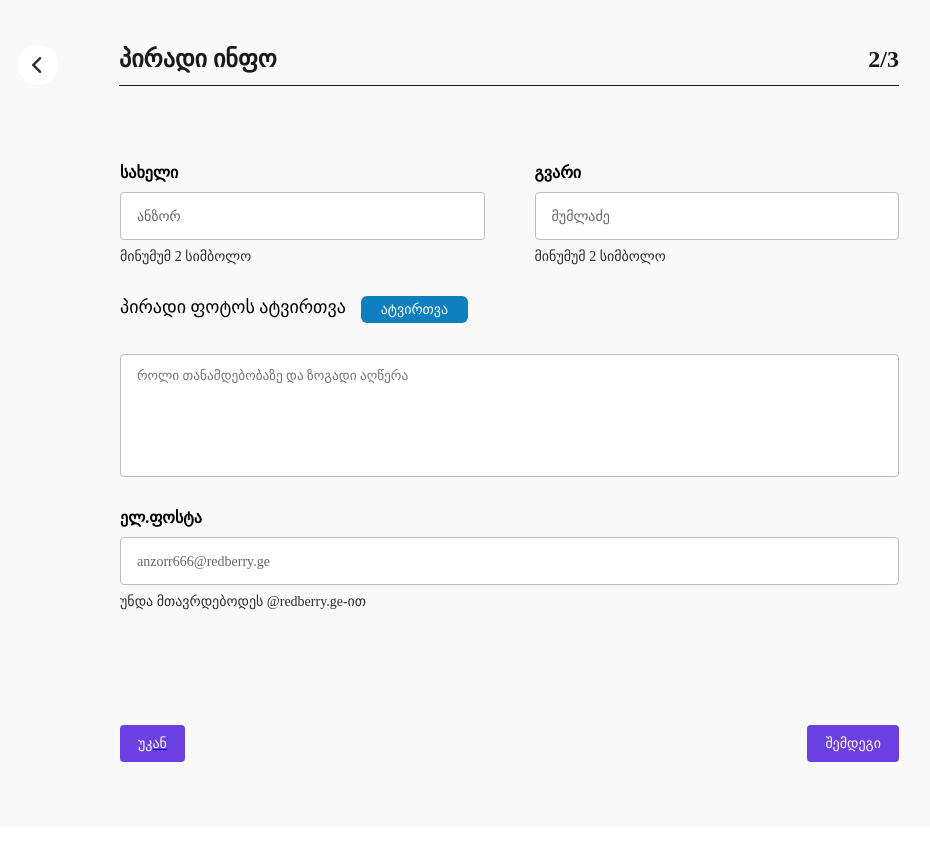
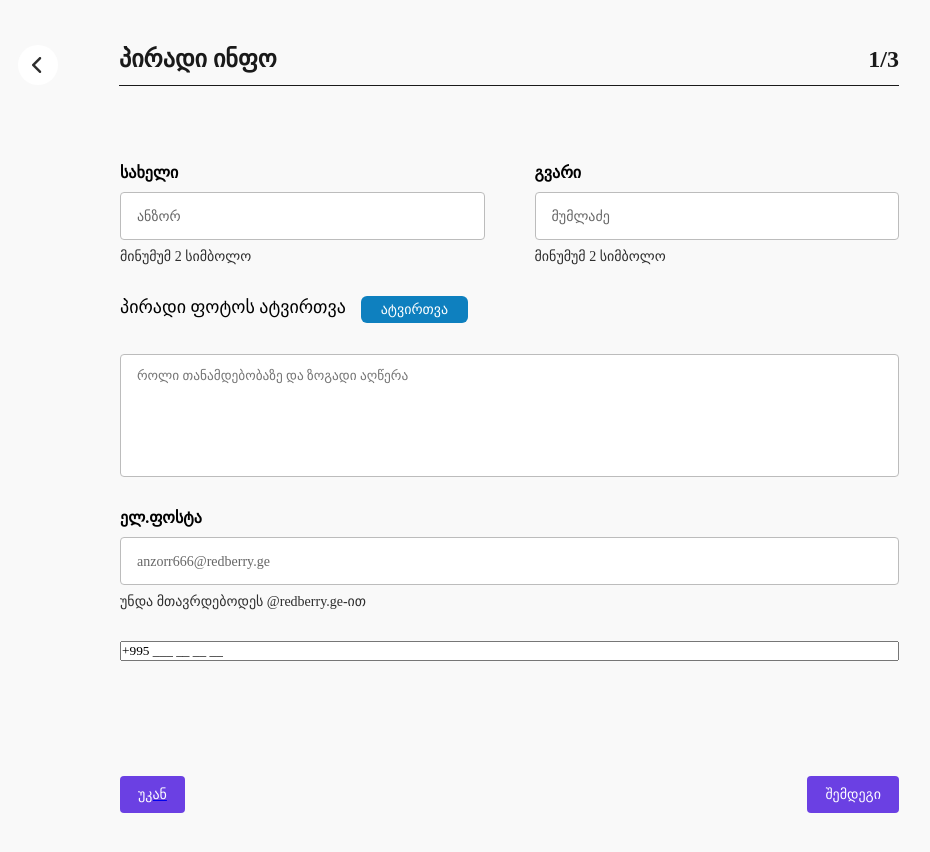
Before and after one commit to lukakhutsishvili/CVgenerator, a React (Vite) app: page /PersonalInfo in a window 1280 px wide. Shown: the top 852 px of the page, without its empty margins (30-960 px from the left). Before the commit the page ends 827 px from the top, so only its background shows below. Built offline with nearby package versions, Linux system fonts and the light colour scheme; a web font is replaced by a local one.

Commit message:
added input mask

```diff
--- a/src/components/personalInfo/Header.tsx
+++ b/src/components/personalInfo/Header.tsx
@@ -11,7 +11,7 @@ export default function Header() {
       </Link>
       <SecondDiv>
         <HeaderTxt>პირადი ინფო</HeaderTxt>
-        <HeaderTxt>2/3</HeaderTxt>
+        <HeaderTxt>1/3</HeaderTxt>
       </SecondDiv>
     </HeaderDiv>
   );
--- a/src/pages/PersonalInfo.tsx
+++ b/src/pages/PersonalInfo.tsx
@@ -5,12 +5,14 @@ import {
   useForm,
   useController,
   useWatch,
+  Controller,
 } from "react-hook-form";
-import { useContext, useEffect, useState } from "react";
+import { useContext, useEffect } from "react";
 import { CvContext, PersonaInfoCvData } from "../App";
 import CVcomponent from "../components/CVcomponent";
 import Header from "../components/personalInfo/Header";
 import Input from "../components/personalInfo/Input";
+import InputMask from "react-input-mask";
 
 type formTypes = {
   name: string;
@@ -18,10 +20,10 @@ type formTypes = {
   about: string;
   photoUrl: string;
   email: string;
+  phoneNumber: string;
 };
 
 export default function PersonalInfo() {
-  const [experienceInfo, setExperienceInfo] = useState<formTypes>();
   const navigate = useNavigate();
   const { personalInfoCv, setPersonalInfoCv } = useContext(CvContext);
   const methods = useForm<formTypes>({});
@@ -177,6 +179,26 @@ export default function PersonalInfo() {
                 >
                   anzorr666@redberry.ge
                 </Input>
+                <Controller
+                  control={control}
+                  name="phoneNumber"
+                  defaultValue="+995"
+                  render={({ field }) => (
+                    <InputMask
+                      {...field}
+                      mask="+999 999 99 99 99"
+                      maskPlaceholder={null}
+                      onChange={(e) => {
+                        const { value } = e.target;
+                        if (!value.startsWith("+995")) {
+                          field.onChange("+995");
+                        } else {
+                          field.onChange(value);
+                        }
+                      }}
+                    />
+                  )}
+                />
               </div>
             </section>
             <Footer>
```
